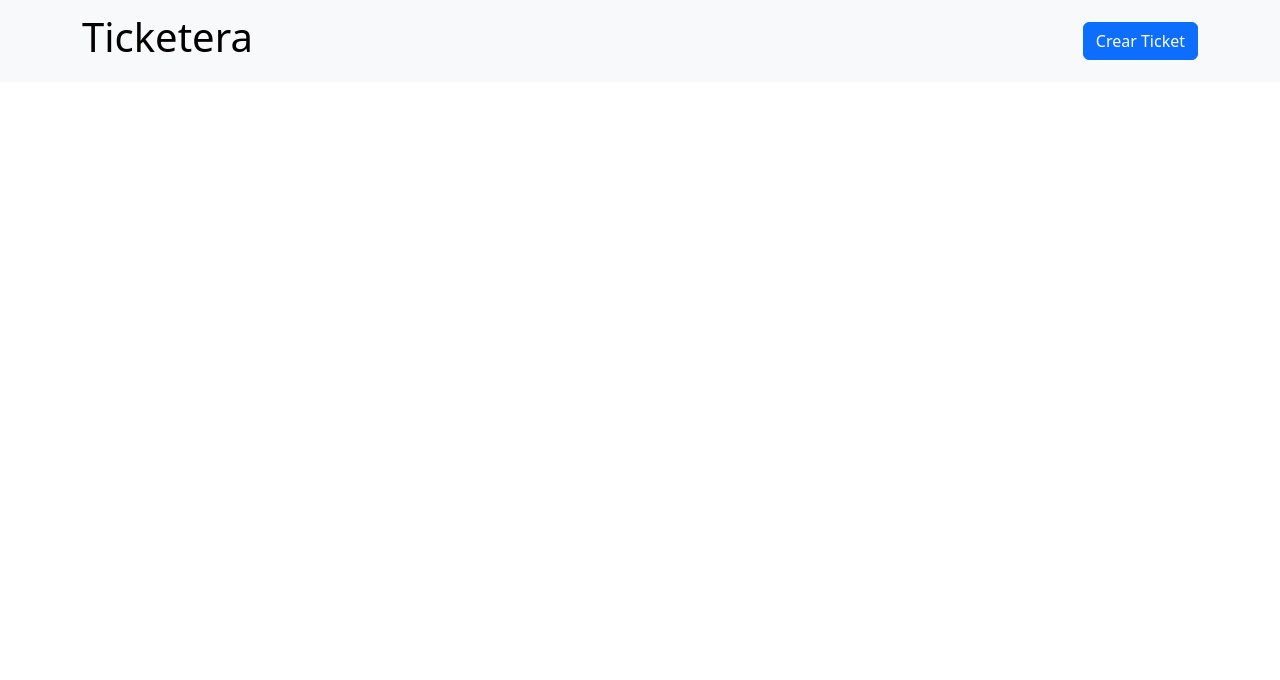
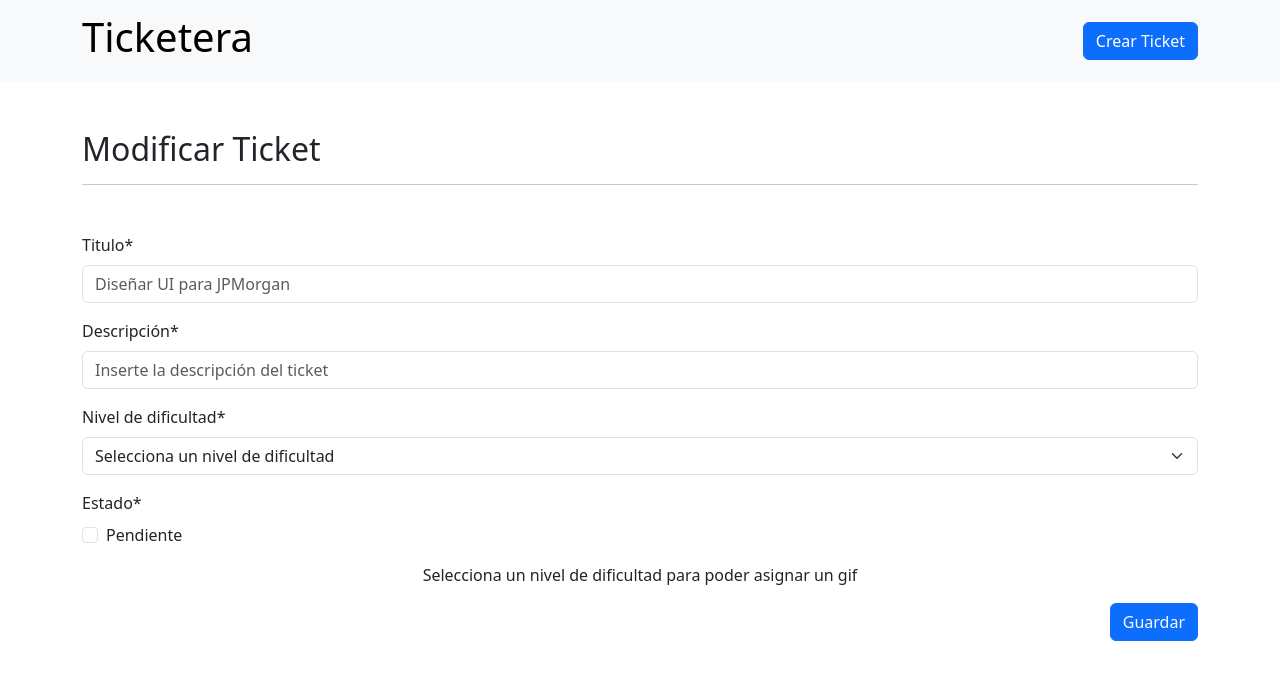
Before and after one commit to ruizemanuel/ticketera-frontend, a React (Vite) app: page /ticket/edit/1 in a window 1280 px wide. Shown: the top 680 px of the page. Built offline with nearby package versions, Linux system fonts and the light colour scheme; no server answers.

Commit message:
added logic for edit

```diff
--- a/src/App.jsx
+++ b/src/App.jsx
@@ -5,6 +5,7 @@ import { BrowserRouter, Route, Routes } from 'react-router-dom'
 import HomeContainer from './components/home/HomeContainer';
 import Navigation from './components/layouts/Navigation';
 import TicketCreate from './components/views/TicketCreate/TicketCreate';
+import TicketEdit from './components/views/TicketEdit/TicketEdit';
 
 function App() {
 
@@ -22,6 +23,11 @@ function App() {
           path="/ticket/create"
           element={<TicketCreate />}
         />
+        <Route
+          exact
+          path="/ticket/edit/:id"
+          element={<TicketEdit/>}
+        />
       </Routes>
     </BrowserRouter>
   )
--- a/src/components/Card/Card.jsx
+++ b/src/components/Card/Card.jsx
@@ -1,11 +1,13 @@
 import "./Card.css";
 import React, { useState } from "react";
 import { Badge } from "react-bootstrap";
+import { useNavigate } from "react-router-dom";
 import { useSpring, animated } from "react-spring";
 
 function Card({ data }) {
-  const { title, description, gifUrl, isDone, difficultyLevel } = data;
+  const { id, title, description, gifUrl, isDone, difficultyLevel } = data;
   const [show, setShown] = useState(false);
+  const navigate = useNavigate();
 
   const getBadgeVariant = () => {
     switch (difficultyLevel) {
@@ -35,14 +37,18 @@ function Card({ data }) {
     >
       <img src={gifUrl} alt="" />
       <div className="badge-container">
-      <Badge bg={getBadgeVariant()}>{difficultyLevel.toUpperCase()}</Badge>
-      <Badge bg={isDone ? 'success' : 'secondary'}>{isDone ? 'FINALIZADA' : 'PENDIENTE'}</Badge>
+        <Badge bg={getBadgeVariant()}>{difficultyLevel.toUpperCase()}</Badge>
+        <Badge bg={isDone ? 'success' : 'secondary'}>{isDone ? 'FINALIZADO' : 'PENDIENTE'}</Badge>
       </div>
       <h4>{title}</h4>
       <p>
         {description}
       </p>
-      <button className="btn btn-primary mx-2">VER DETALLE</button>
+      <button
+        className="btn btn-primary mx-2"
+        onClick={() => navigate(`/ticket/edit/${id}`)}
+      >
+        VER DETALLE</button>
     </animated.div>
   );
 }
--- /dev/null
+++ b/src/components/views/TicketEdit/TicketEdit.jsx
@@ -0,0 +1,215 @@
+import React, { useEffect, useState } from "react";
+import { Alert, Container, Form, Image } from "react-bootstrap";
+import Swal from "sweetalert2";
+import { useLocation, useNavigate } from "react-router-dom";
+import { useDispatch, useSelector } from "react-redux";
+import {
+    validateDescription,
+    validateDifficulty,
+    validateTitle
+} from "../../../helpers/validateFields";
+import { createNewData, getDataToEdit, getGifs, updateData } from "../../../share/domain/appServices";
+import Loader from "../../layouts/Loader";
+
+const TicketEdit = () => {
+
+    const { pathname } = useLocation();
+    const id = pathname.split('/')[3];
+
+    const [inputs, setInputs] = useState({});
+    const [spinner, setSpinnner] = useState(false);
+    const [errorMessage, setErrorMessage] = useState("");
+    const [show, setShow] = useState(false);
+    const { loading, loadingGif, dataToEdit: ticket, gifs } = useSelector(state => state.app);
+    const dispatch = useDispatch();
+
+    const navigate = useNavigate();
+
+    useEffect(() => {
+        dispatch(getDataToEdit(id))
+    }, [])
+
+    useEffect(() => {
+        if (ticket) {
+            setInputs({
+                title: ticket.title || "",
+                description: ticket.description || "",
+                difficultyLevel: ticket.difficultyLevel || "",
+                gifUrl: ticket.gifUrl || "",
+                isDone: ticket.isDone || "",
+            });
+        }
+    }, [ticket]);
+
+
+    const handleChange = (event) => {
+        const name = event.target.name;
+        const value = event.target.type === 'checkbox' ? event.target.checked : event.target.value;
+        setInputs((values) => ({ ...values, [name]: value }));
+    };
+
+    const handleChangeLevel = (event) => {
+        setInputs((values) => ({ ...values, difficultyLevel: event.target.value }));
+        const difficultyConditions = {
+            facil: () => dispatch(getGifs('easy')),
+            media: () => dispatch(getGifs('so so')),
+            dificil: () => dispatch(getGifs('dificil')),
+          };
+
+          const selectedDifficulty = inputs.difficultyLevel;
+
+          if (selectedDifficulty && difficultyConditions[selectedDifficulty]) {
+            setInputs((values) => ({ ...values, gifUrl: '' }));
+            difficultyConditions[selectedDifficulty]();
+          }
+    };
+
+    useEffect(() => {
+        if (gifs && gifs.length > 0) {
+          setInputs((values) => ({ ...values, gifUrl: gifs[Math.floor(Math.random() * gifs.length)].url }));
+        }
+      }, [gifs]);
+
+
+    const handleSubmit = (e) => {
+        e.preventDefault();
+
+        if (validateTitle(inputs.title) !== 'ok') {
+            Swal.fire("Error!", `${validateTitle(inputs.title)}`, "error");
+            return;
+        } else if (validateDescription(inputs.description) !== 'ok') {
+            Swal.fire("Error!", `${validateDescription(inputs.description)}`, "error");
+            return;
+        } else if (validateDifficulty(inputs.difficultyLevel) !== 'ok') {
+            Swal.fire("Error!", `${validateDifficulty(inputs.difficultyLevel)}`, "error");
+            return;
+        }
+
+        const ticketUpdated = {
+            title: inputs.title,
+            description: inputs.description,
+            difficultyLevel: inputs.difficultyLevel,
+            gifUrl: inputs.gifUrl,
+            isDone: inputs.isDone,
+        };
+
+        Swal.fire({
+            title: "¿Estas seguro?",
+            text: "No podrás revertir los cambios!",
+            icon: "warning",
+            showCancelButton: true,
+            confirmButtonColor: "#3085d6",
+            cancelButtonColor: "#d33",
+            confirmButtonText: "Guardar",
+        }).then(async (result) => {
+            if (result.isConfirmed) {
+                dispatch(updateData(ticketUpdated, id)).then(() => {
+                    e.target.reset();
+                    navigate("/");
+                })
+
+
+            }
+        });
+    };
+
+    return (
+        loading ? (<Loader/>) : <div>
+            <Container className="py-5">
+                <h2>Modificar Ticket</h2>
+                <hr />
+                <Form className="my-5" onSubmit={handleSubmit}>
+                    <Form.Group className="mb-3" controlId="formBasicEmail">
+                        <Form.Label>Titulo*</Form.Label>
+                        <Form.Control
+                            type="text"
+                            placeholder="Diseñar UI para JPMorgan"
+                            name="title"
+                            value={inputs.title || ""}
+                            onChange={(e) => handleChange(e)}
+                            required
+                            maxLength={50}
+                        />
+                    </Form.Group>
+                    <Form.Group className="mb-3" controlId="formBasicDescription">
+                        <Form.Label>Descripción*</Form.Label>
+                        <Form.Control
+                            type="text"
+                            placeholder="Inserte la descripción del ticket"
+                            name="description"
+                            value={inputs.description || ""}
+                            onChange={(e) => handleChange(e)}
+                            required
+                            maxLength={200}
+                        />
+                    </Form.Group>
+                    <Form.Group className="mb-3" controlId="formBasicDropdown">
+                        <Form.Label>Nivel de dificultad*</Form.Label>
+                        <Form.Select
+                            name="difficultyLevel"
+                            value={inputs.difficultyLevel || ""}
+                            onChange={(e) => handleChangeLevel(e)}
+                        >
+                            <option value="">Selecciona un nivel de dificultad</option>
+                            <option value="facil">Facil</option>
+                            <option value="media">Media</option>
+                            <option value="dificil">Dificil</option>
+                        </Form.Select>
+                    </Form.Group>
+
+                    <Form.Group className="mb-3" controlId="formBasicCheckbox">
+                        <Form.Label>Estado*</Form.Label>
+                        <Form.Check
+                            type="checkbox"
+                            label={inputs.isDone ? "Finalizado" : "Pendiente"}
+                            name="isDone"
+                            checked={inputs.isDone}
+                            onChange={(e) => handleChange(e)}
+                        />
+                    </Form.Group>
+
+                    <Form.Group className="mb-3 text-center">
+                        {loadingGif ? (
+                            <p>Cargando Gif...</p>
+                        ) : (
+                            inputs.gifUrl ? (
+                                <Image src={inputs.gifUrl} fluid />
+                            ) : (
+                                <p>Selecciona un nivel de dificultad para poder asignar un gif</p>
+                            )
+                        )}
+                    </Form.Group>
+
+                    {loading ? (
+
+                        <div className="text-end">
+                            <button className="btn btn-primary text-light" type="button" disabled>
+                                <span className="spinner-border spinner-border-sm text-light" role="status" aria-hidden="true"></span>
+                                Cargando...
+                            </button>
+                        </div>
+
+                    ) : (
+
+                        <div className="text-end">
+                            <button className="btn btn-primary text-light">Guardar</button>
+                        </div>
+
+                    )}
+                </Form>
+                {show && (
+                    <Alert
+                        key={errorMessage}
+                        variant="danger"
+                        onClose={() => setShow(false)}
+                        dismissible
+                    >
+                        {errorMessage}
+                    </Alert>
+                )}
+            </Container>
+        </div>
+    );
+};
+
+export default TicketEdit;
--- a/src/share/data/repositories/index.js
+++ b/src/share/data/repositories/index.js
@@ -21,6 +21,24 @@ export const createNewDataRepo = async (formValues) => {
     }
 }
 
+export const updateDataRepo = async (formValues, id) => {
+    try {
+        const { data } = await axios.put(`${id}`, formValues, config());
+        return data
+    } catch (error) {
+        throw error
+    }
+}
+
+export const getDataByIdRepo = async (id) => {
+    try {
+        const { data } = await axios.get(`${id}`)
+        return data
+    } catch (error) {
+        throw error
+    }
+}
+
 export const getGifsRepo = async (category) => {
     try {
         const { data } = await axiosGiphy.get('',{
--- a/src/share/domain/appServices.js
+++ b/src/share/domain/appServices.js
@@ -1,5 +1,5 @@
 import { loading, success, error, loadingGif } from "../data/redux/appSlice"
-import { createNewDataRepo, getDataRepo, getGifsRepo } from "../data/repositories"
+import { createNewDataRepo, getDataByIdRepo, getDataRepo, getGifsRepo, updateDataRepo } from "../data/repositories"
 
 
 export const getData = () => async (dispatch) => {
@@ -13,8 +13,9 @@ export const getData = () => async (dispatch) => {
     }
 }
 
-export const getGifs = (category) => async (dispatch) => {
+export const getGifs = (category) => async (dispatch, getState) => {
     dispatch(loadingGif())
+    const { dataToEdit } = getState().app
     try {
         const { data } = await getGifsRepo(category)
         const gifs = data.map( img => {
@@ -24,7 +25,7 @@ export const getGifs = (category) => async (dispatch) => {
                 url: img.images.fixed_height_downsampled.url
             }
         } )
-        dispatch(success({ gifs }))
+        dispatch(success({ gifs, dataToEdit }))
     } catch (e) {
         console.log(e);
         const { message } = e.response.data
@@ -43,3 +44,23 @@ export const createNewData = (formValues) => async (dispatch, getState) => {
     }
 
 }
+
+export const updateData = (formValues, id) => async (dispatch) => {
+    try {
+        const { message } = await updateDataRepo(formValues, id)
+        dispatch(success({ message: message }))
+    } catch (e) {
+        dispatch(error({ message: 'Ocurrio un error al intentar actualizar los datos' }))
+    }
+}
+
+export const getDataToEdit = (id) => async (dispatch) => {
+    dispatch(loading())
+    try {
+        const {data} = await getDataByIdRepo(id)
+        const dataToEdit = data
+        dispatch(success({ dataToEdit }))
+    } catch (e) {
+        dispatch(error())
+    }
+}
```
